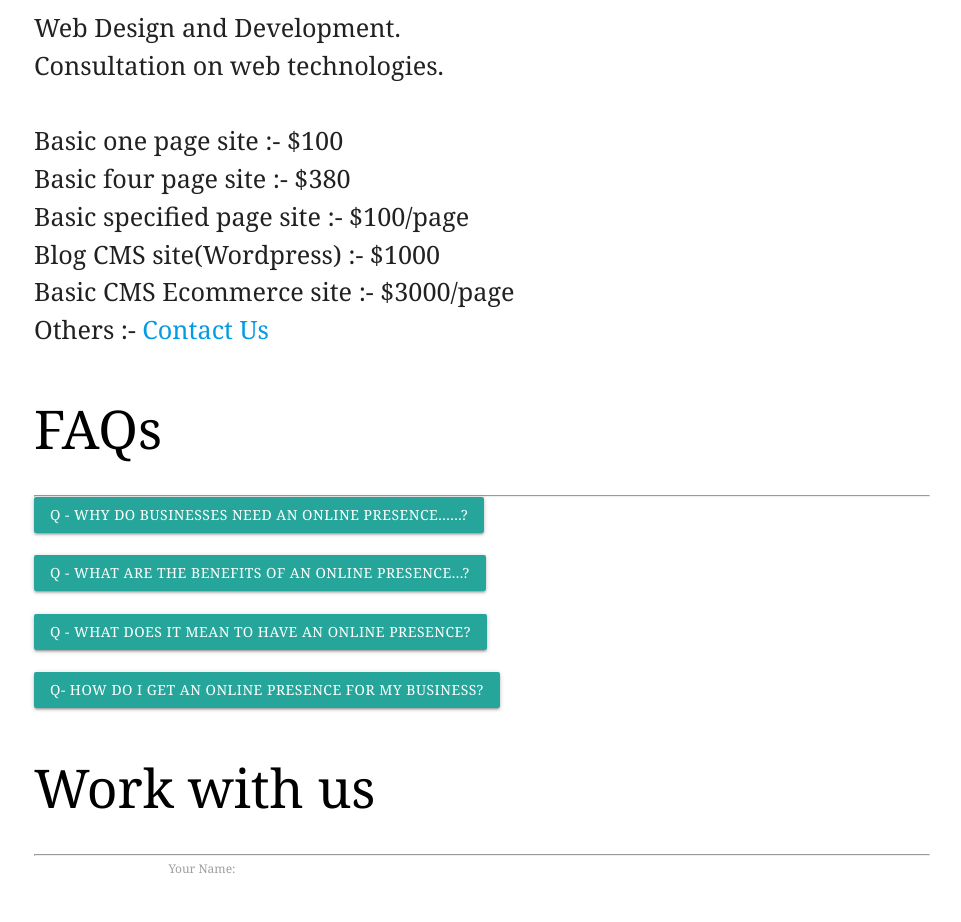
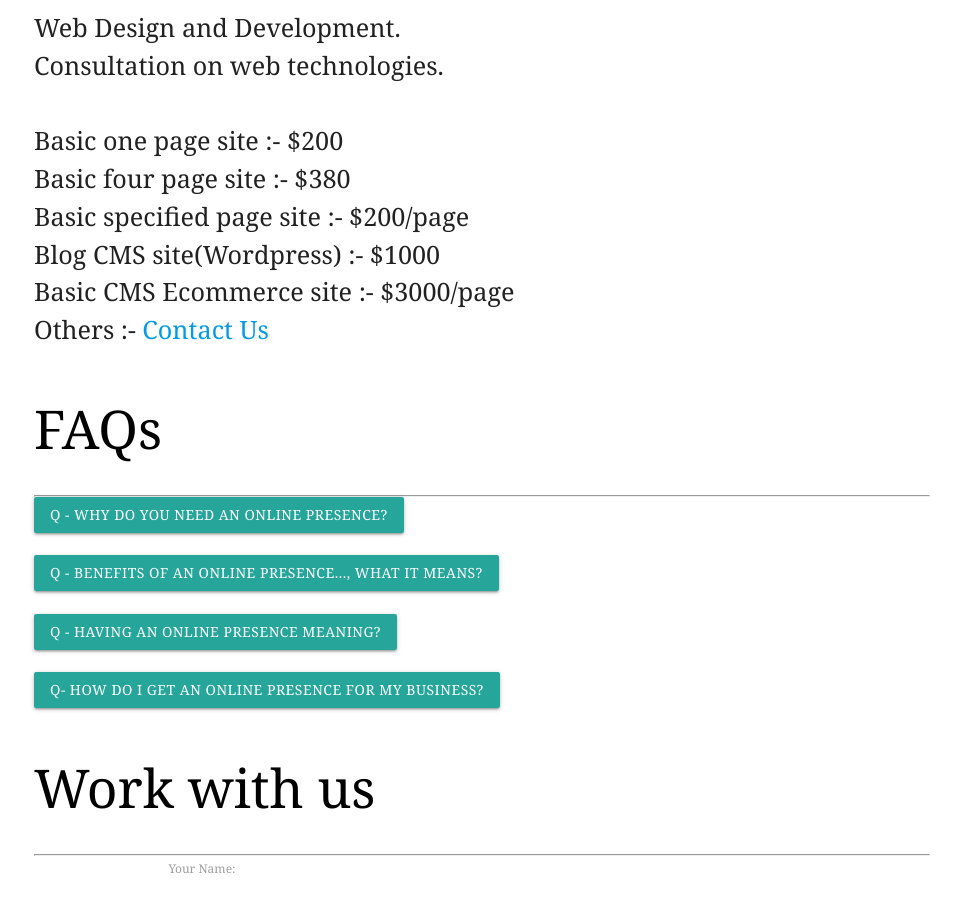
Before and after one commit to iamnur/valuteem-site, a plain HTML site: page index.html in a window 1280 px wide. Shown: the part 980-1902 px from the top of the page, without its empty margins (158-1119 px from the left). Drawn offline with nearby package versions, Linux system fonts and the light colour scheme.

Commit message:
page update

```diff
--- a/index.html
+++ b/index.html
@@ -126,13 +126,13 @@
             <br />
             <ul>
               <li>
-                Basic one page site :- $100
+                Basic one page site :- $200
               </li>
               <li>
                 Basic four page site :- $380
               </li>
               <li>
-                Basic specified page site :- $100/page
+                Basic specified page site :- $200/page
               </li>
               <li>
                 Blog CMS site(Wordpress) :- $1000
@@ -157,7 +157,7 @@
               <a
                 class="waves-effect waves-light btn modal-trigger"
                 href="#modal1"
-                >Q - Why do businesses need an online presence......?</a
+                >Q - Why do you need an online presence?</a
               >
 
               <br />
@@ -183,7 +183,7 @@
               <a
               class="waves-effect waves-light btn modal-trigger"
               href="#modal2"
-              >Q - What are the benefits of an online presence...?  </a
+              >Q - Benefits of an online presence..., what it means?  </a
              >
               <br />
               <div id="modal2" class="modal">
@@ -211,7 +211,7 @@
               <a
               class="waves-effect waves-light btn modal-trigger"
               href="#modal3"
-              > Q - What does it mean to have an online presence?</a
+              > Q - Having an online presence meaning?</a
               >
 
               <br />
```
